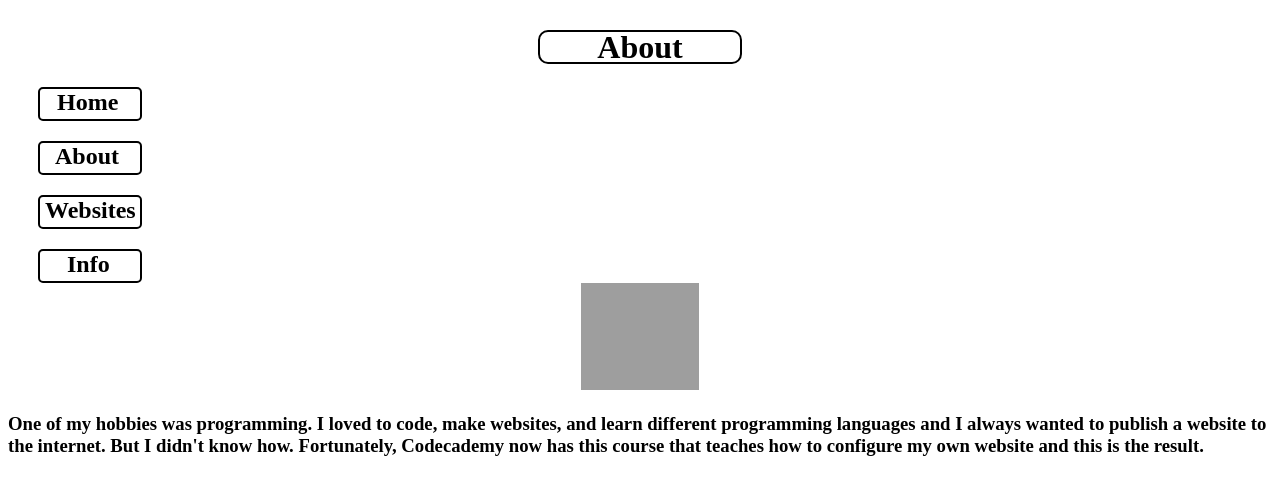
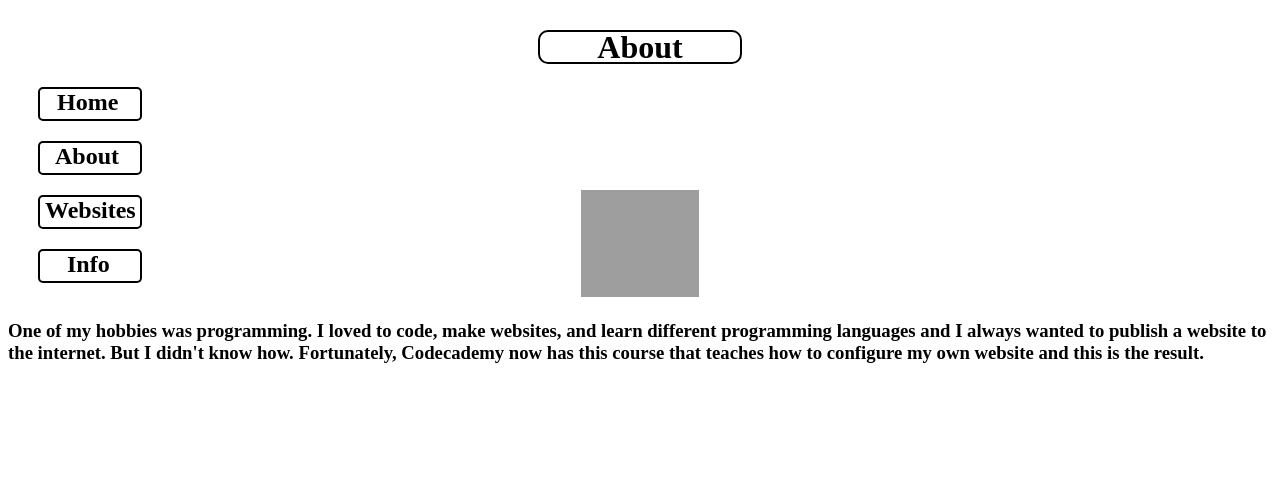
Before and after one commit to mathmaniac88/mathmaniac88.github.io, a Jekyll site: the page about.html, which Jekyll copies as it is, in a window 1280 px wide. Shown: the top 495 px of the page. Built offline with Jekyll 4.4.1, drawn with Linux system fonts in a browser that asks for light colours; grey boxes are pictures that could not be loaded.

Commit message:
Update about.html

```diff
--- a/about.html
+++ b/about.html
@@ -12,7 +12,7 @@
   <div class="nav"><a href="/websites.html"><h1 id="nav-websites">Websites</h1></a></div>
   <div class="nav"><a href="/info.html"><h1 id="nav-info">Info</h1></a></div>
 </nav>
-<center><img src="http://blogs.norman.com/wp-content/uploads/2014/06/icognito-browsing.jpg" style="width:118px;height:107px"/></center>
+<center><img src="http://blogs.norman.com/wp-content/uploads/2014/06/icognito-browsing.jpg" style="width:118px;height:107px;margin-top:-250px"/></center>
 <h3>One of my hobbies was programming. I loved to code, make websites, and learn different programming languages and I always wanted to publish a website to the internet. But I didn't know how. Fortunately, Codecademy now has this course that teaches how to configure my own website and this is the result.</h3>
 <style>
 div{
```
